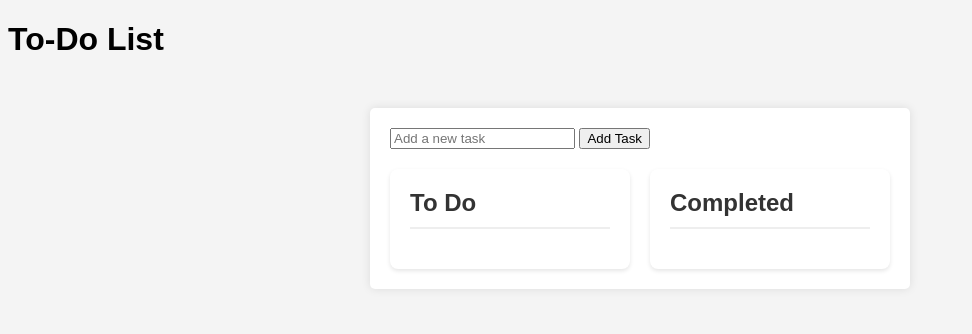
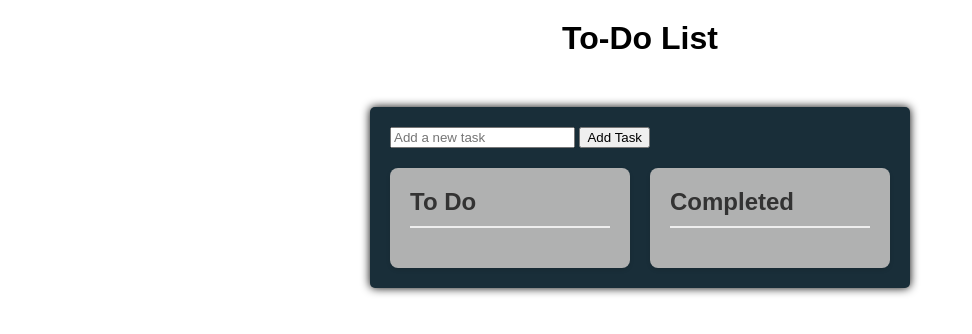
Before and after one commit to bokangkhumalo/ToDoListProject, a website: page public/index.html in a window 1280 px wide. Shown: the whole page, without its empty margins (0-972 px from the left). Drawn offline with Linux system fonts and the light colour scheme; no server answers.

Commit message:
Base color for to-do list

```diff
--- a/public/style.css
+++ b/public/style.css
@@ -1,15 +1,21 @@
 body {
   font-family: Arial, sans-serif;
-  background-color: #f4f4f4;
+  color: #000000;
+  background-color: #ffffff;
+}
+
+h1 {
+  text-align: center;
+  margin-top: 20px;
 }
 
 #app {
   max-width: 500px;
   margin: 50px auto;
   padding: 20px;
-  background: #fff;
+  background: #192e39;
   border-radius: 5px;
-  box-shadow: 0 0 10px rgba(0, 0, 0, 0.1);
+  box-shadow: 0 0 10px #000000;
 }
 
 ul {
@@ -44,7 +50,7 @@ button {
 
 .card {
   flex: 1;
-  background: #fff;
+  background: #b0b1b1;
   border-radius: 8px;
   padding: 20px;
   box-shadow: 0 2px 4px rgba(0, 0, 0, 0.1);
```
